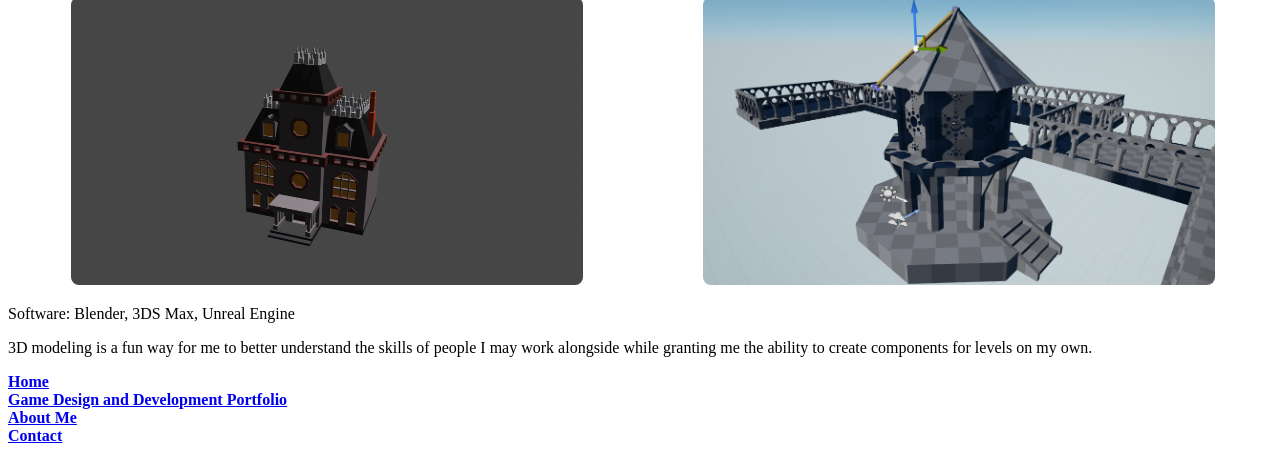
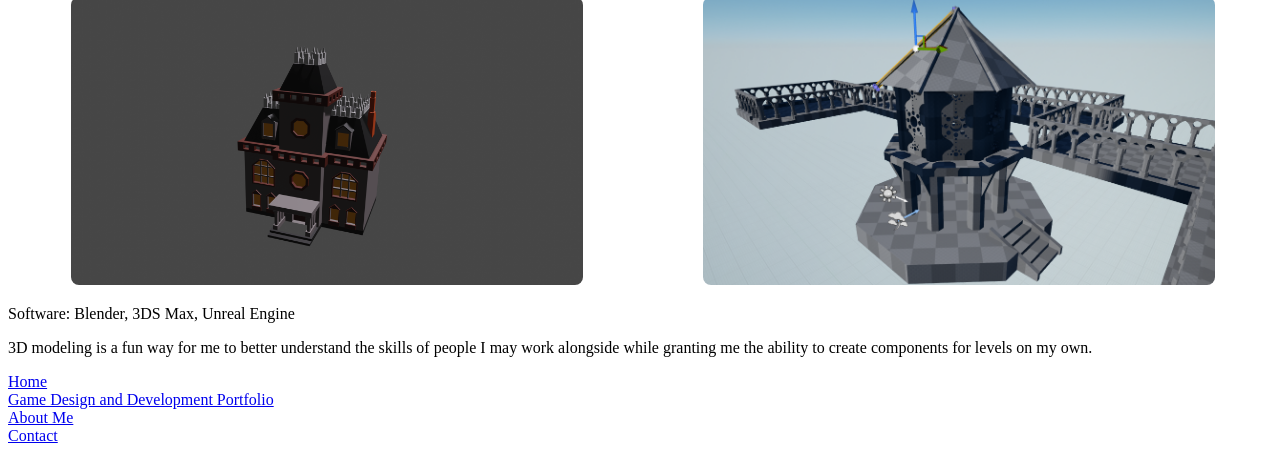
Before and after one commit to Ayrlyn/AlasdairPortfolio, a plain HTML site: page pages/3DModelling.html in a window 1280 px wide. Shown: the part 471-924 px from the top of the page. Drawn offline with Linux system fonts and the light colour scheme.

Commit message:
[MOD]Change style from all "a" elements to a "Contents" class

```diff
--- a/style.css
+++ b/style.css
@@ -4,7 +4,7 @@ ol {
     list-style-position: inside;
 }
 
-a{
+.Contents{
     font-weight: bolder;
 }
 
```
Also changed, not shown: index.html (+4 -4 lines).
